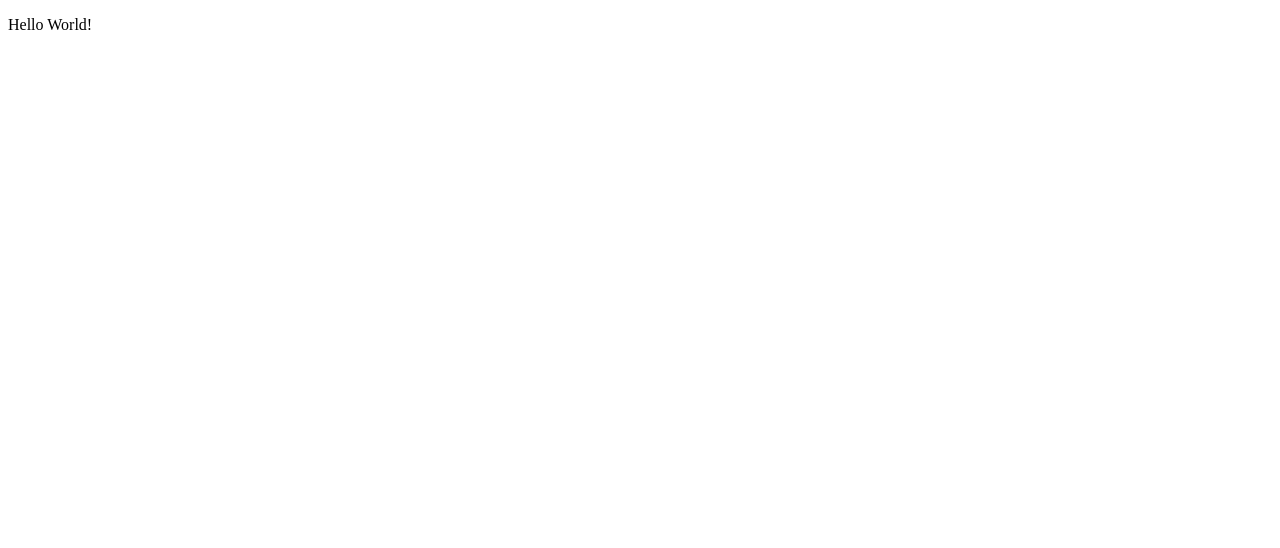
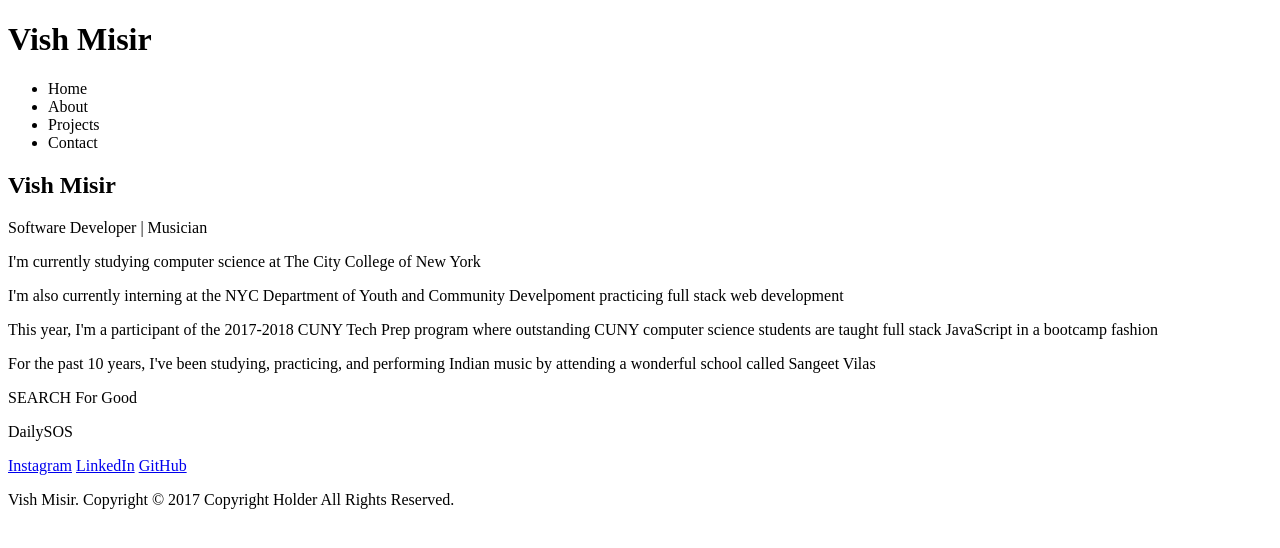
Before and after one commit to vishivish01/vishivish01.github.io, a plain HTML site: page index.html in a window 1280 px wide. Drawn offline with Linux system fonts and the light colour scheme.

Commit message:
Develop content

```diff
--- a/index.html
+++ b/index.html
@@ -5,6 +5,55 @@
     <title>Vish Misir | Software Developer</title>
   </head>
   <body>
-    <p>Hello World!</p>
+
+    <header>
+      <div id="branding">
+        <h1>Vish Misir</h1>
+        <nav>
+          <ul>
+            <li>Home</li>
+            <li>About</li>
+            <li>Projects</li>
+            <li>Contact</li>
+          </ul>
+        </nav>
+      </div>
+    </header>
+
+    <section>
+      <div id="showcase">
+        <h1>Vish Misir</h1>
+        <p>Software Developer | Musician</p>
+      </div>
+    </section>
+
+    <section>
+      <div id="about">
+        <p>I'm currently studying computer science at The City College of New York</p>
+        <p>I'm also currently interning at the NYC Department of Youth and Community Develpoment practicing full stack web development</p>
+        <p>This year, I'm a participant of the 2017-2018 CUNY Tech Prep program where outstanding CUNY computer science students are taught full stack JavaScript in a bootcamp fashion</p>
+        <p>For the past 10 years, I've been studying, practicing, and performing Indian music by attending a wonderful school called Sangeet Vilas</p>
+      </div>
+    </section>
+
+    <section>
+      <div id="projects">
+        <p>SEARCH For Good</p>
+        <p>DailySOS</p>
+      </div>
+    </section>
+
+    <section>
+      <div id="social">
+        <a href="#">Instagram</a>
+        <a href="#">LinkedIn</a>
+        <a href="#">GitHub</a>
+      </div>
+    </section>
+
+    <footer>
+      <p>Vish Misir. Copyright &copy; 2017 Copyright Holder All Rights Reserved.</p>
+    </footer>
+
   </body>
 </html>
```
Also changed, not shown: images/MisirVish.JPG (added).
